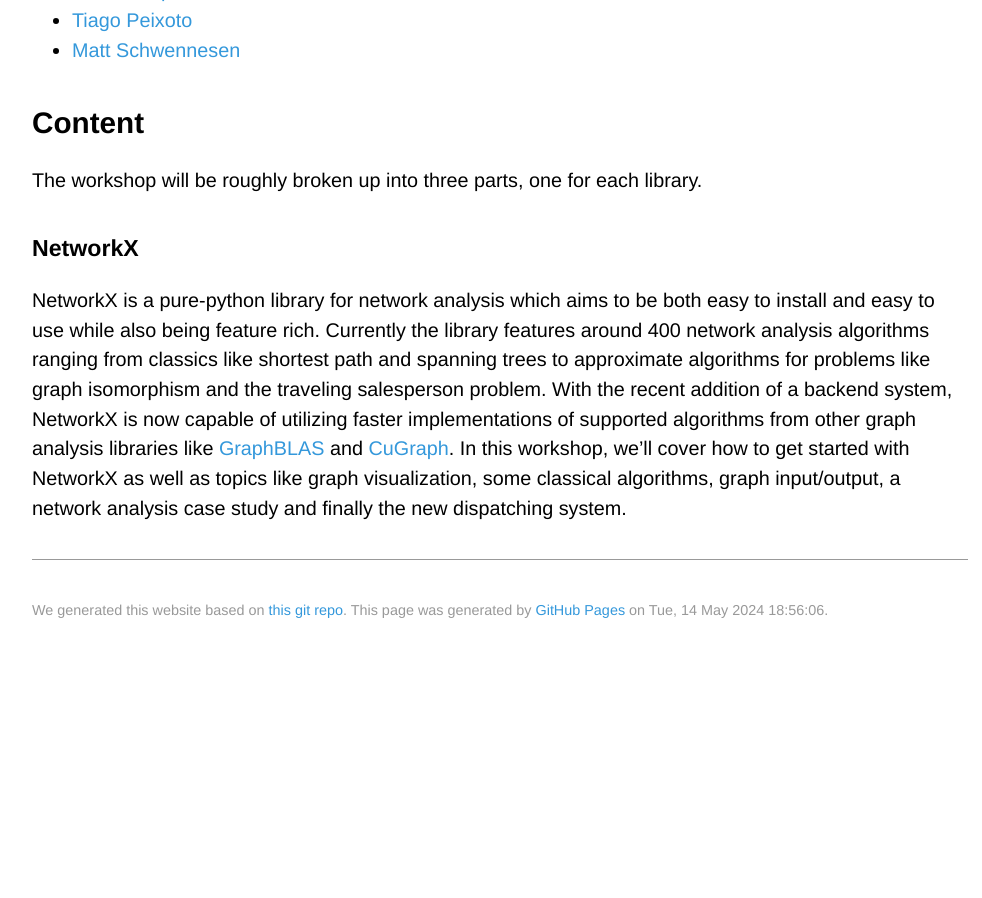
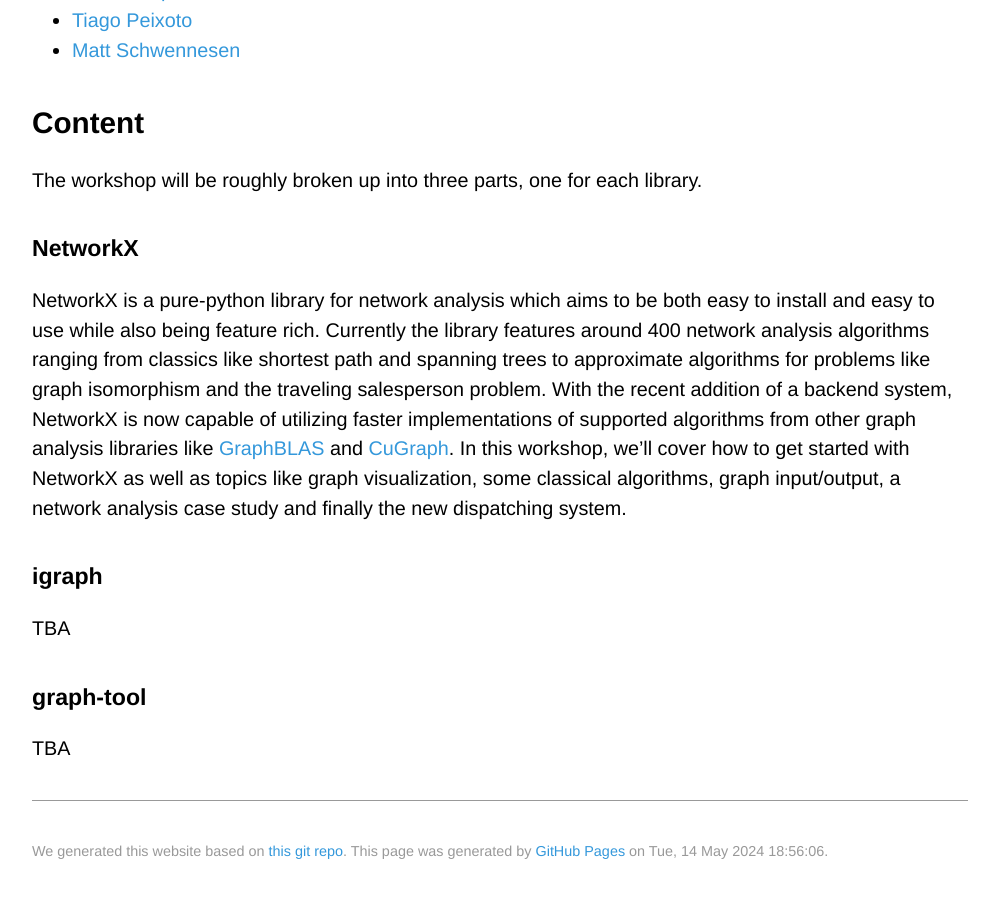
Before and after one commit to nas-col/netsci.nascol.net, a Jekyll site: the page built from school.md, in a window 1280 px wide and 900 px high, scrolled down 641 px. Shown: the whole window, without its empty margins (140-1122 px from the left). Built offline with Jekyll 4.4.1, drawn with Linux system fonts in a browser that asks for light colours; some web fonts are replaced; our own code applies the rules of GitHub Pages for plain Markdown files; before the commit the page ends 1300 px from its top, so only the background shows below that.

Commit message:
Update school description

```diff
--- a/school.md
+++ b/school.md
@@ -30,3 +30,11 @@ implementations of supported algorithms from other graph analysis libraries like
 In this workshop, we'll cover how to get started with NetworkX as well as topics
 like graph visualization, some classical algorithms, graph input/output, a
 network analysis case study and finally the new dispatching system.
+
+### igraph
+
+TBA
+
+### graph-tool
+
+TBA
```
